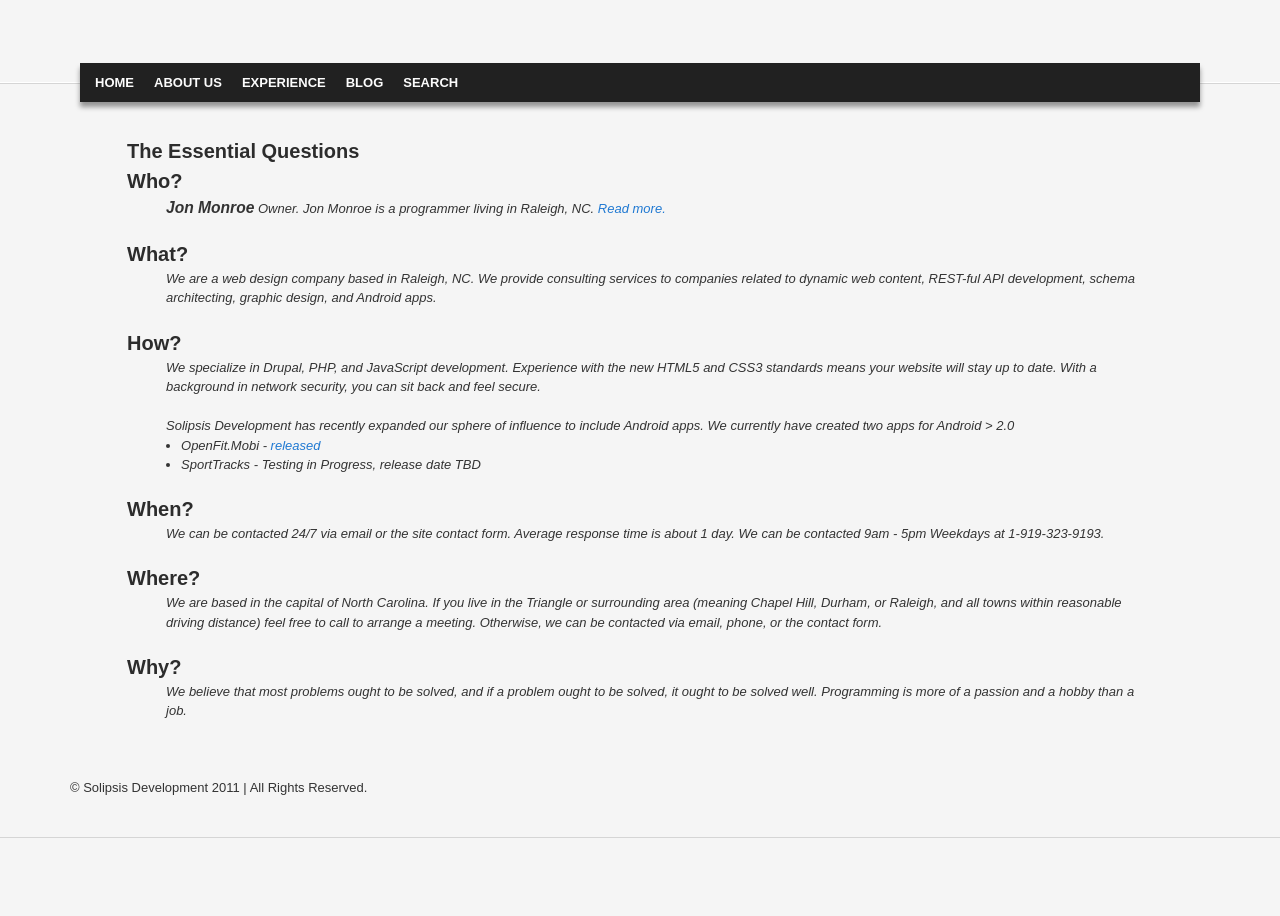
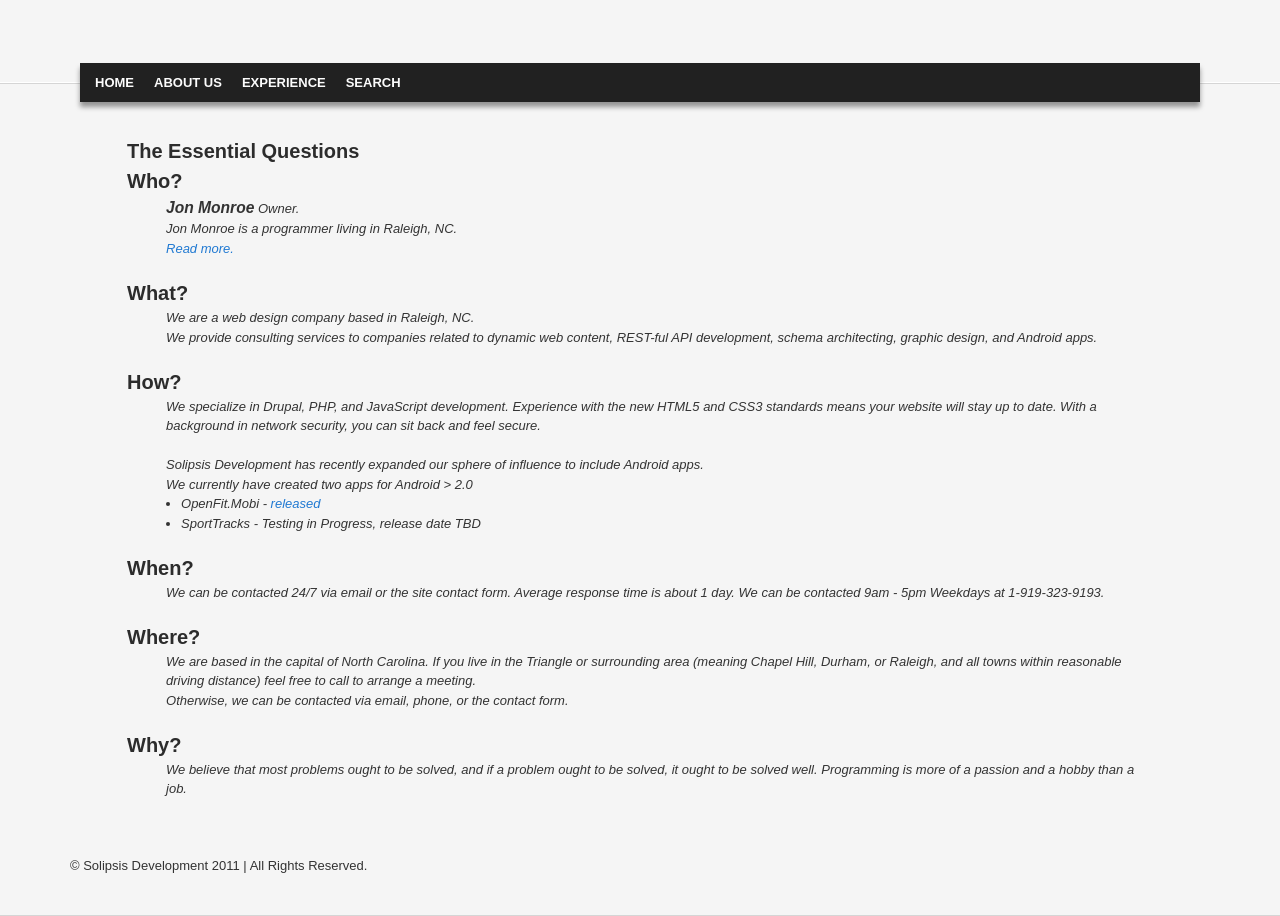
Before and after one commit to berkona/berkona.github.com, a Jekyll site: the page built from about/index.html, in a window 1280 px wide. Built offline with Jekyll 4.4.1, drawn with Linux system fonts in a browser that asks for light colours; Markdown is read by kramdown in place of the engine named in the settings.

Commit message:
More pages

```diff
--- a/_layouts/default.html
+++ b/_layouts/default.html
@@ -78,13 +78,10 @@
                 <a href="/about" title="The essential questions in life.">About Us</a>
               </li>
               <li class="leaf">
-                <a href="/team/jonmonroe" title="What we&#039;ve done.">Experience</a>
-              </li>
-              <li class="leaf">
-                <a href="/latest" title="Blog">Blog</a>
+                <a href="/experience" title="What we&#039;ve done.">Experience</a>
               </li>
               <li class="leaf last">
-                <a href="/search.html" title="search">Search</a>
+                <a href="/search" title="search">Search</a>
               </li>
             </ul>
           </div>
--- a/about/index.html
+++ b/about/index.html
@@ -2,50 +2,41 @@
 layout: article
 title: The Essential Questions
 ---
+
 <h2>Who?</h2>
-<blockquote>
-<span style="font-size: 120%; font-weight: bold;">Jon Monroe</span> Owner.
-Jon Monroe is a programmer living in Raleigh, NC.
-<a href="/team/jonmonroe">Read more.</a>
-</blockquote>
-
+<blockquote><p>
+<span style="font-size: 120%; font-weight: bold;">Jon Monroe</span> Owner.<br>
+Jon Monroe is a programmer living in Raleigh, NC.<br><a href="/team/jonmonroe">Read more.</a>
+</p></blockquote>
 <h2>What?</h2>
-<blockquote>
-We are a web design company based in Raleigh, NC.
-
-We provide consulting services to companies related to dynamic web content, REST-ful API development, schema architecting, graphic design, and Android apps.
-</blockquote>
-
+<blockquote><p>
+We are a web design company based in Raleigh, NC.</p>
+<p>We provide consulting services to companies related to dynamic web content, REST-ful API development, schema architecting, graphic design, and Android apps.
+</p></blockquote>
 <h2>How?</h2>
-<blockquote>
+<blockquote><p>
 We specialize in Drupal, PHP, and JavaScript development.  Experience with the new HTML5 and CSS3 standards means your website will stay up to date.  With a background in network security, you can sit back and feel secure.
-</blockquote>
-
-<blockquote>
-Solipsis Development has recently expanded our sphere of influence to include Android apps.
-We currently have created two apps for Android > 2.0
-<ul>
-<li>
+</p></blockquote>
+<blockquote><p>
+Solipsis Development has recently expanded our sphere of influence to include Android apps.<br>
+We currently have created two apps for Android &gt; 2.0</p>
+<ul><li>
 OpenFit.Mobi - <a href="http://openfitapi.com/download">released</a>
 </li>
 <li>
 SportTracks - Testing in Progress, release date TBD
 </li>
-</ul>
-</blockquote>
-
+</ul></blockquote>
 <h2>When?</h2>
-<blockquote>
+<blockquote><p>
 We can be contacted 24/7 via email or the site contact form.  Average response time is about 1 day.  We can be contacted 9am - 5pm Weekdays at 1-919-323-9193.
-</blockquote>
-
+</p></blockquote>
 <h2>Where?</h2>
-<blockquote>
-We are based in the capital of North Carolina.  If you live in the Triangle or surrounding area (meaning Chapel Hill, Durham, or Raleigh, and all towns within reasonable driving distance) feel free to call to arrange a meeting.
+<blockquote><p>
+We are based in the capital of North Carolina.  If you live in the Triangle or surrounding area (meaning Chapel Hill, Durham, or Raleigh, and all towns within reasonable driving distance) feel free to call to arrange a meeting.<br>
 Otherwise, we can be contacted via email, phone, or the contact form.
-</blockquote>
-
+</p></blockquote>
 <h2>Why?</h2>
-<blockquote>
+<blockquote><p>
 We believe that most problems ought to be solved, and if a problem ought to be solved, it ought to be solved well.  Programming is more of a passion and a hobby than a job.
-</blockquote>
+</p></blockquote>
```
Also changed, not shown: experience/index.html (added, +52 -0 lines), notes/comp431/index.md (added, +9 -0 lines), search/index.html (renamed from search.html), 1 other file.
